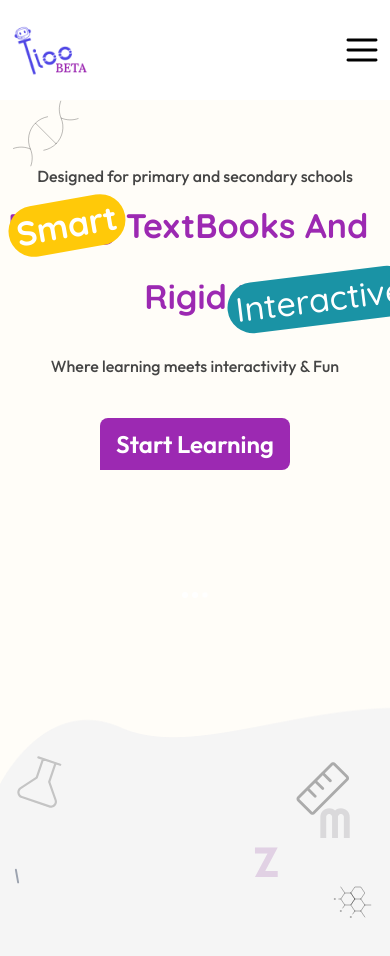
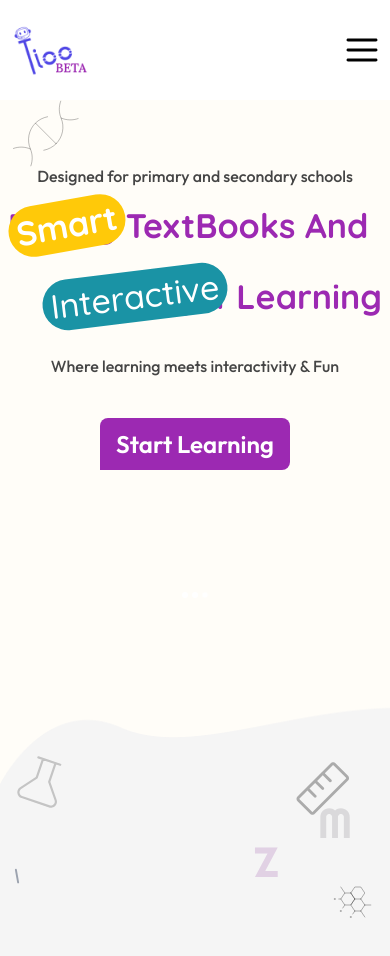
Before and after one commit to debug-evenstar/TiooLandingPage, a React (Vite) app: page / in a window 390 px wide. Shown: the top 956 px of the page. Built offline with nearby package versions, Linux system fonts and the light colour scheme.

Commit message:
fixed animation bug

```diff
--- a/src/components/Home/Hero/hero.tsx
+++ b/src/components/Home/Hero/hero.tsx
@@ -1,6 +1,8 @@
 import { useEffect, useRef, useState } from "react";
 import Button from "../../common/Buttons/button";
 import "animate.css";
+import './style.css';
+
 import { Typewriter } from "react-simple-typewriter";
 
 const Doodles = () => {
@@ -149,16 +151,16 @@ export default function Hero() {
             TextBooks And
           </p>
           <p className="font-bold text-[34px] mb-5 sm:text-[70px] text-main text-end ">
-            Rigid
-            <span className="relative inline-block animate__animated">
+            <span className="relative inline-block animate__animated pr-3">
               <Animation
                 angle={-7}
                 color="#1a93a5"
                 text="Interactive"
                 type="typewriter"
-                className="sm:-left-[21rem] -left-[180px] font-[500] transition-all duration-1000  -bottom-4"
+                className="sm:-left-[11rem] to-left font-[500] transition-all duration-1000  md:bottom-2"
               />
-            </span>{" "}
+              Rigid
+            </span>
             Learning
           </p>
         </div>
--- /dev/null
+++ b/src/components/Home/Hero/style.css
@@ -0,0 +1,9 @@
+@media screen and (max-width: 640px){
+  .to-left{
+    left: -100px !important;
+  }
+}
+
+/* .to-left{
+  left: -100px;
+} */
--- a/src/services/api/routineSlice.tsx
+++ b/src/services/api/routineSlice.tsx
@@ -67,7 +67,7 @@ export const routineApiSlice = apiSlice.injectEndpoints({
     }),
 
     getTioClasses: builder.query<any | ErrorResult, void>({
-      query: (param) => ({
+      query: (_: any) => ({
         url: `${ENDPOINT.GET_TIO_CLASSES}`,
         method: ENDPOINT.HTTP_METHODS.GET,
       }),
--- a/src/services/apiSlice.tsx
+++ b/src/services/apiSlice.tsx
@@ -7,5 +7,5 @@ export const apiSlice = createApi({
   baseQuery: fetchBaseQuery({ baseUrl: BASE_URL }),
   keepUnusedDataFor: CACHE_LIFETIME.TINY,
   tagTypes: [],
-  endpoints: (builder) => ({}),
+  endpoints: (_: any) => ({}),
 });
--- a/src/services/helpers.tsx
+++ b/src/services/helpers.tsx
@@ -13,5 +13,5 @@ export const SendOtp = (email: string) => {
         toast.success(res.data.message);
       }
     })
-    .catch((err) => {});
+    .catch(() => {});
 };
```
